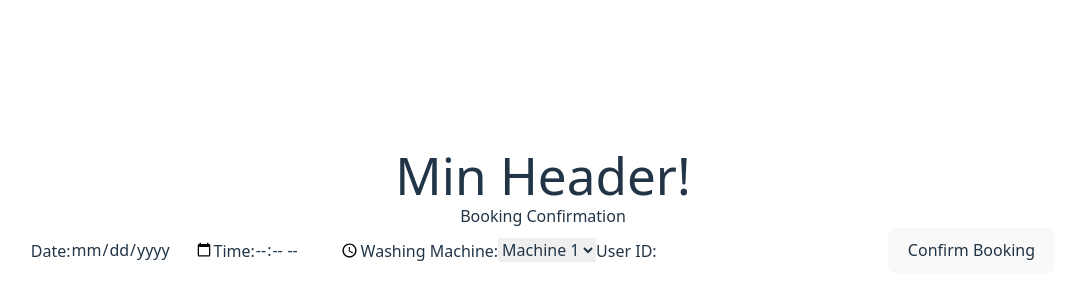
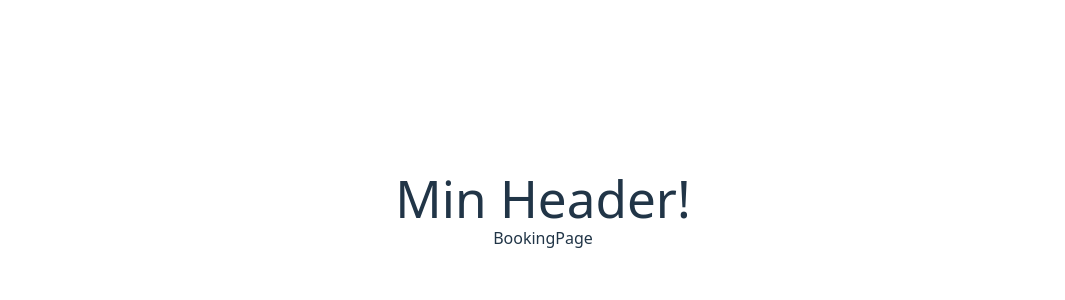
Before and after one commit to Bessosam/appointmentbooking-app, a React (Vite) app: page /booking in a window 1280 px wide. Shown: the part 190-490 px from the top of the page, without its empty margins (97-1162 px from the left). Built offline with nearby package versions, Linux system fonts and the light colour scheme.

Commit message:
confirmationPage

```diff
--- a/src/App.jsx
+++ b/src/App.jsx
@@ -5,6 +5,7 @@ import Header from "./components/Header";
 import LoginPage from './pages/LoginPage'
 import HomePage from './pages/HomePage'
 import BookingPage from './pages/BookingPage'
+import BookingConfirmationPage from './pages/BookingConfirmationPage'
 import MyBookingsPage from './pages/MyBookingsPage'
 
 const App = () => {
@@ -14,7 +15,8 @@ const App = () => {
       <Routes>
         <Route path='/' element={<LoginPage/>}/>
         <Route path='/home' element={<HomePage/>}/>
-        <Route path='/booking' element={<BookingPage/>}/>
+        <Route path='/booking' element={<BookingPage />}/>
+        <Route path='/confirmbooking' element={<BookingConfirmationPage/>}/>
         <Route path='/mybookings' element={<MyBookingsPage/>}/>
       </Routes>
     </>
--- a/src/components/BookingForm.jsx
+++ b/src/components/BookingForm.jsx
@@ -1,49 +1,36 @@
-import React, { useState } from "react";
+import React from "react";
+import { useNavigate } from "react-router-dom";
 
-const BookingForm = () => {
-  const [date, setDate] = useState("");
-  const [time, setTime] = useState("");
-  const [machine, setMachine] = useState("1");
-  const [userId, setUserId] = useState("");
-
-  const handleSubmit = (e) => {
-    e.preventDefault();
-
-    const booking = {
-      date,
-      time,
-      machine,
-      userId,
-    };
-
-    console.log("Booking confirmed:", booking);
-
-
-    alert("Booking Confirmed!");
-  };
+const BookingForm = ({ date, time, onConfirm, onCancel }) => {
+  const navigate = useNavigate();
 
   return (
-    <form onSubmit={handleSubmit} className="booking-form">
-      <h2>Booking Confirmation</h2>
+    <div className="max-w-md mx-auto mt-10 p-6 bg-white shadow-lg rounded-xl">
+      <h2 className="text-xl font-semibold text-gray-800 mb-4">Confirm Your Booking</h2>
 
-      <label>Date:</label>
-      <input type="date" value={date} onChange={(e) => setDate(e.target.value)} required />
+      <div className="text-gray-700 space-y-2">
+        <p><strong>Date:</strong> {date}</p>
+        <p><strong>Time:</strong> {time}</p>
+        <p><strong>Location:</strong> QuickWash Laundry</p>
+      </div>
 
-      <label>Time:</label>
-      <input type="time" value={time} onChange={(e) => setTime(e.target.value)} required />
+      <div className="flex justify-between mt-6 gap-2">
+        <button
+          onClick={onCancel}
+          className="bg-gray-300 hover:bg-gray-400 px-4 py-2 rounded"
+        >
+          Cancel
+        </button>
 
-      <label>Washing Machine:</label>
-      <select value={machine} onChange={(e) => setMachine(e.target.value)}>
-        <option value="1">Machine 1</option>
-        <option value="2">Machine 2</option>
-        <option value="3">Machine 3</option>
-      </select>
+        <button
+          onClick={onConfirm}
+          className="bg-blue-600 text-white hover:bg-blue-700 px-4 py-2 rounded"
+        >
+          Confirm
+        </button>
 
-      <label>User ID:</label>
-      <input type="text" value={userId} onChange={(e) => setUserId(e.target.value)} required />
-
-      <button type="submit">Confirm Booking</button>
-    </form>
+      </div>
+    </div>
   );
 };
 
--- /dev/null
+++ b/src/pages/BookingConfirmationPage.jsx
@@ -0,0 +1,12 @@
+import React from "react";
+import BookingForm from "../components/BookingForm";
+
+const BookingConfirmationPage = () => {
+  return (
+    <div className="booking-confirmation-page">
+      <BookingForm />
+    </div>
+  );
+};
+
+export default BookingConfirmationPage;
--- a/src/pages/BookingPage.jsx
+++ b/src/pages/BookingPage.jsx
@@ -1,12 +1,9 @@
-import React from "react";
-import BookingForm from "../components/BookingForm";
+import React from 'react'
 
 const BookingPage = () => {
   return (
-    <div className="booking-page">
-      <BookingForm />
-    </div>
-  );
-};
+    <div>BookingPage</div>
+  )
+}
 
-export default BookingPage;
+export default BookingPage
```
